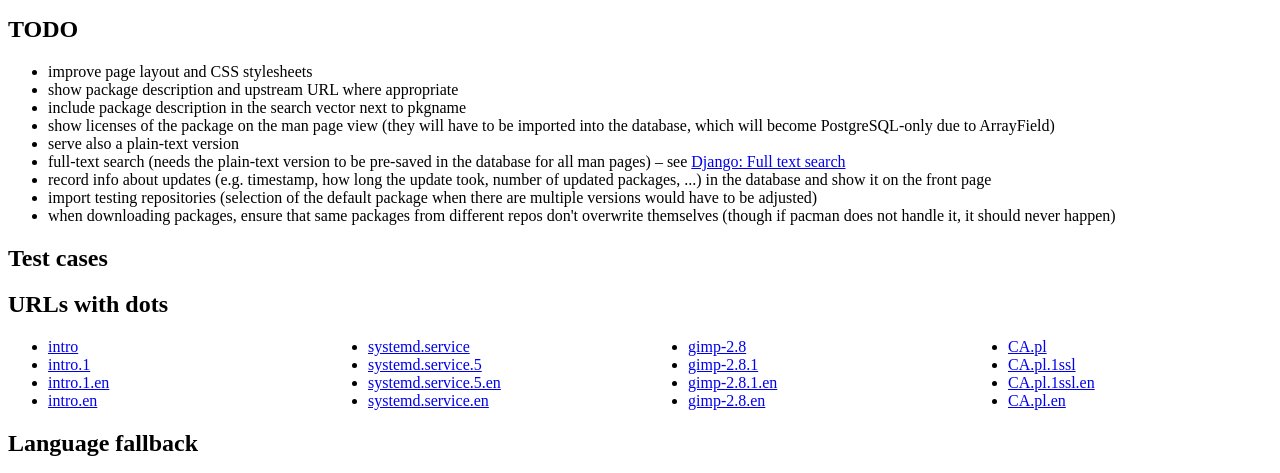
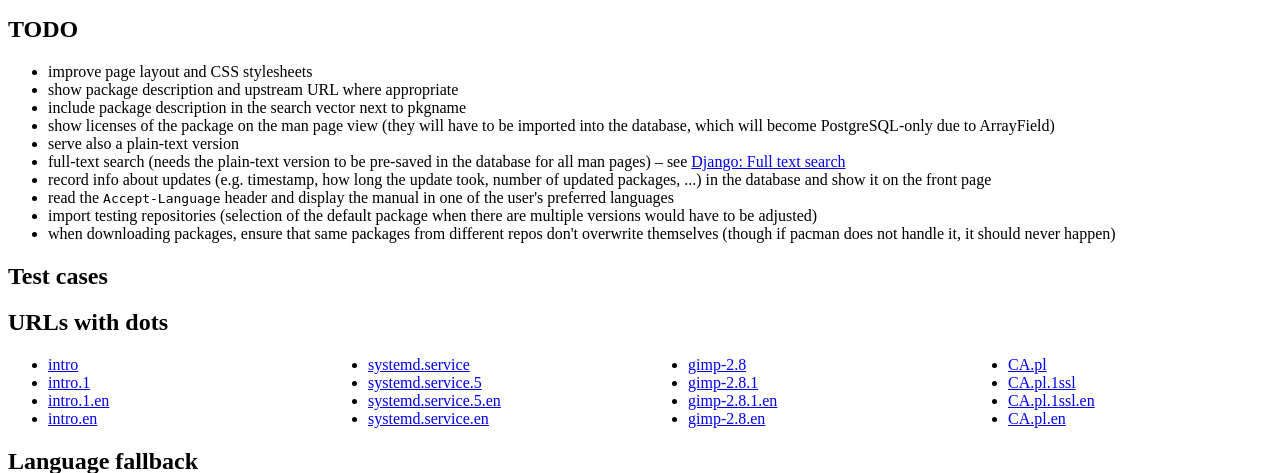
Before and after one commit to archlinux/archmanweb, a Django app: template archweb_manpages/templates/dev.html in a window 1280 px wide. Shown: the part 315-788 px from the top of the page. Run offline with Django 3.2, Linux system fonts and the light colour scheme; the template is opened without the code that fills it, so the values that code supplies are empty; parts of the project's set-up code (start-up, migrations or seed data) failed here and were passed over.

Commit message:
add todo note

```diff
--- a/archweb_manpages/templates/dev.html
+++ b/archweb_manpages/templates/dev.html
@@ -39,6 +39,7 @@ Some similar projects:
     <li>serve also a plain-text version</li>
     <li>full-text search (needs the plain-text version to be pre-saved in the database for all man pages) &ndash; see <a href="https://docs.djangoproject.com/en/1.11/ref/contrib/postgres/search/">Django: Full text search</a></li>
     <li>record info about updates (e.g. timestamp, how long the update took, number of updated packages, ...) in the database and show it on the front page</li>
+    <li>read the <code>Accept-Language</code> header and display the manual in one of the user's preferred languages</li>
     <li>import testing repositories (selection of the default package when there are multiple versions would have to be adjusted)</li>
     <li>when downloading packages, ensure that same packages from different repos don't overwrite themselves (though if pacman does not handle it, it should never happen)</li>
 </ul>
```
